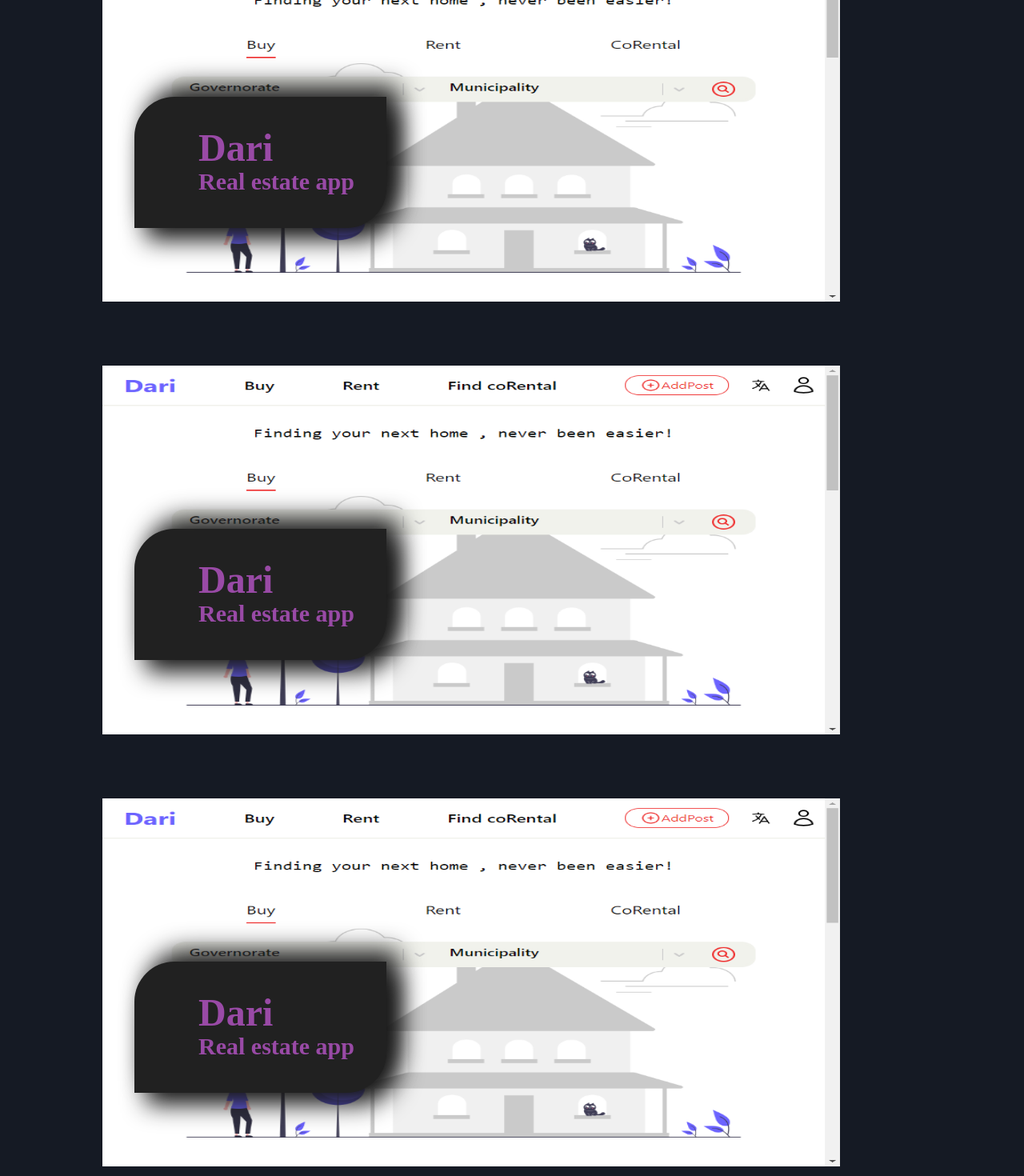
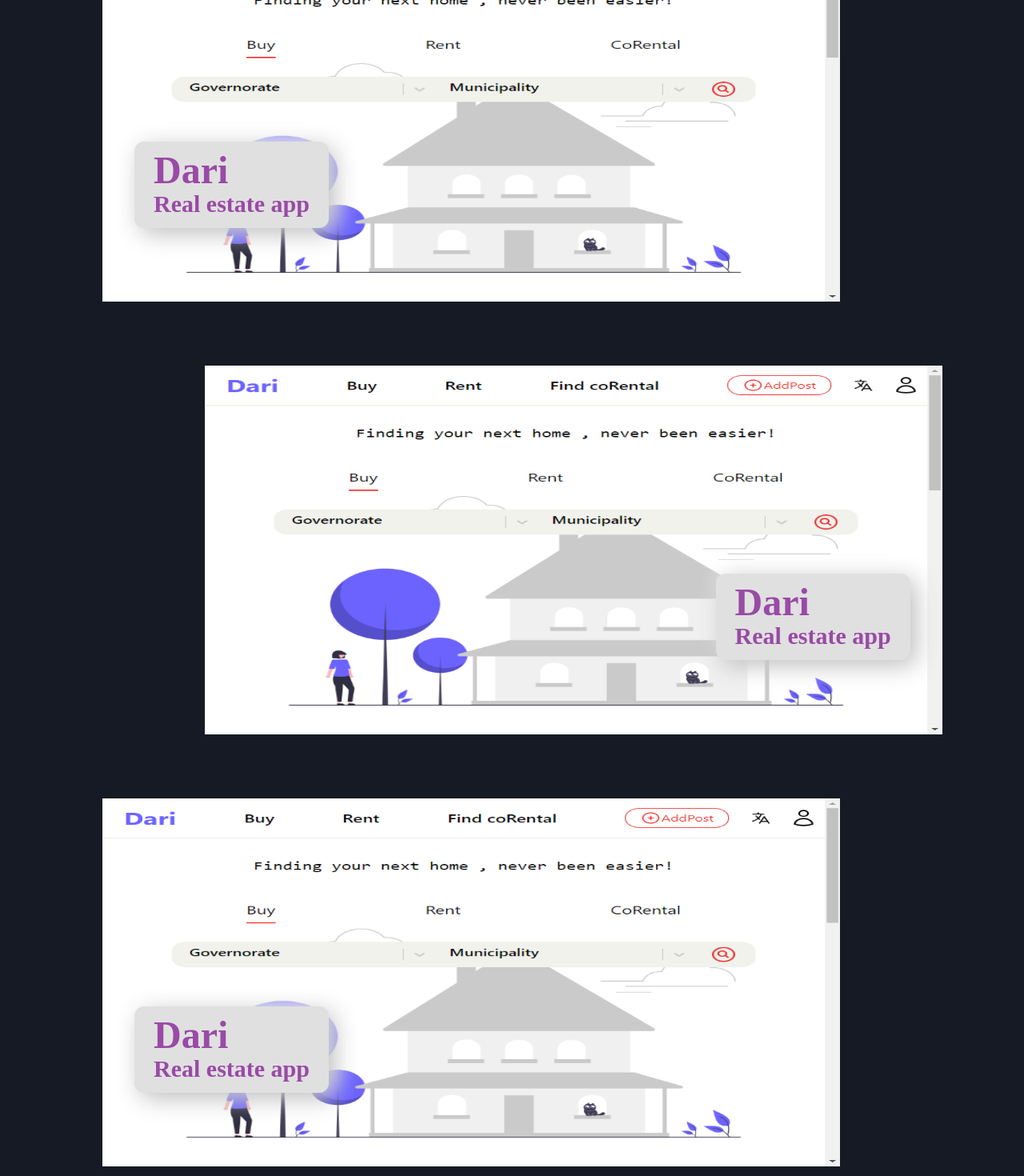
Before and after one commit to hossemedineali/portfolio, a Next.js app: page / in a window 1280 px wide. Shown: the part 1140-2610 px from the top of the page at 80% size. Built offline with nearby package versions, Linux system fonts and the light colour scheme.

Commit message:
fix card and about me section

```diff
--- a/src/components/header.tsx
+++ b/src/components/header.tsx
@@ -1,4 +1,4 @@
-import { motion, useCycle, Cycle } from "framer-motion";
+import { motion, useCycle, Cycle, useScroll, useTransform } from "framer-motion";
 import Menu from "./sections/menu";
 import LogoSVG from "./UI/logosvg";
 
@@ -40,6 +40,10 @@ const Header: React.FC<{ toggleOpen: Cycle; isOpen: boolean }> = ({
   toggleOpen,
   isOpen,
 }) => {
+
+  const { scrollY } = useScroll()
+  const x=useTransform(scrollY,[125,300],['0','100px'])
+
   return (
     <div className="  ">
       <motion.div
@@ -63,9 +67,10 @@ const Header: React.FC<{ toggleOpen: Cycle; isOpen: boolean }> = ({
       </div>
 
       <motion.div
+      style={{x}}
         initial={{ x: "100vw" }}
         animate={{ x: 0 }}
-        transition={{ delay: 1.3, type: "spring", stiffness: 30 }}
+        transition={{ delay: 3.5, type: "spring", stiffness: 30 }}
         className={`fixed right-1 z-20 mr-2 mt-2  flex h-[60px] w-[60px] items-center     justify-center rounded-full  `}
       >
         <label
--- a/src/components/sections/aboutme.tsx
+++ b/src/components/sections/aboutme.tsx
@@ -79,7 +79,7 @@ const Aboutme = () => {
       /> */}
 
       <div className="z-20 relative flex h-full items-center  justify-center">
-        <p className="text-md p-10 text-center leading-relaxed text-white sm:text-xl md:text-4xl ">
+        <p className=" p-10 text-center leading-relaxed text-white text-[6vw] sm:text-Cyellow sm:text-[4vw] md:text-white md:text-[3vw] lg:text-Cviolet ">
           I am a web developer with a passion for creating visually
           appealing and user-friendly websites and applications. I will be happy
           to bring my expertise in creating beautiful user interfaces to your
@@ -90,10 +90,10 @@ const Aboutme = () => {
       </div>
       <motion.div
         style={{ y: moveX, x: moveY }}
-        className="absolute top-10 md:left-10 left-0 text-[#3498db]"
+        className="absolute hidden sm:block top-10 md:left-10 left-0 text-[#3498db]"
       >
         <Image
-          //  className="absolute top-2 left-1 text-[#3498db]"
+          //  className="absolute hidden sm:block top-2 left-1 text-[#3498db]"
           src={controller.src}
           width="50"
           height="50"
@@ -102,11 +102,11 @@ const Aboutme = () => {
       </motion.div>
 
       <motion.div
-        className="absolute bottom-10 left-[50%] "
+        className="absolute hidden sm:block bottom-10 left-[50%] "
         style={{ x: moveX, y: moveY }}
       >
         <Image
-          // className="absolute bottom-2  left-[50%] text-[#3498db] md:right-[50%]"
+          // className="absolute hidden sm:block bottom-2  left-[50%] text-[#3498db] md:right-[50%]"
           src={noise.src}
           width="50"
           height="50"
@@ -115,11 +115,11 @@ const Aboutme = () => {
       </motion.div>
 
       <motion.div
-        className="absolute top-2/3 left-10"
+        className="absolute hidden sm:block top-2/3 left-10"
         style={{ y: moveX, x: moveY }}
       >
         <Image
-          //className="absolute top-2/3 left-0  text-[#3498db]"
+          //className="absolute hidden sm:block top-2/3 left-0  text-[#3498db]"
           src={bug.src}
           width="50"
           height="50"
@@ -128,11 +128,11 @@ const Aboutme = () => {
       </motion.div>
 
       <motion.div
-        className="absolute top-[15%] right-[20%]"
+        className="absolute hidden sm:block top-[15%] right-[20%]"
         style={{ x: moveX, y: moveY }}
       >
         <Image
-          //   className="absolute top-2 right-10 text-[#3498db]  md:right-[50%]"
+          //   className="absolute hidden sm:block top-2 right-10 text-[#3498db]  md:right-[50%]"
           src={code.src}
           width="50"
           height="50"
@@ -140,9 +140,9 @@ const Aboutme = () => {
         />
       </motion.div>
 
-      <motion.div className="absolute bottom-10 right-10" style={{ y: moveX, x: moveY }}>
+      <motion.div className="absolute hidden sm:block bottom-10 right-10" style={{ y: moveX, x: moveY }}>
         <Image
-        //  className="absolute bottom-2 right-1 text-[#3498db]"
+        //  className="absolute hidden sm:block bottom-2 right-1 text-[#3498db]"
           src={Console.src}
           width="50"
           height="50"
@@ -150,9 +150,9 @@ const Aboutme = () => {
         />
       </motion.div>
 
-      <motion.div className="absolute top-40 right-10" style={{ y: moveX, x: moveY }}>
+      <motion.div className="absolute hidden sm:block top-40 right-10" style={{ y: moveX, x: moveY }}>
         <Image
-        //  className="absolute top-40 right-4 text-[#3498db]"
+        //  className="absolute hidden sm:block top-40 right-4 text-[#3498db]"
           src={api.src}
           width="50"
           height="50"
--- a/src/components/sections/work.tsx
+++ b/src/components/sections/work.tsx
@@ -80,7 +80,7 @@ const Work = () => {
       {/* --------------------------------------------------------------------------- */}
       {/* Tittle */}
       <motion.h1
-        ref={ref}
+
         variants={titleContainer}
         initial="hidden"
         animate={annimation}
@@ -96,7 +96,7 @@ const Work = () => {
       </motion.h1>
       {/* -------------------------------------------- */}
       {/* Projects */}
-      <div className="flex flex-col  gap-10  md:gap-20  ">
+      <div  ref={ref} className="flex flex-col  gap-10  md:gap-20  ">
         <P1  />
 
         <P2  />
@@ -146,12 +146,10 @@ const P1: React.FC = () => {
 
             <motion.div
               style={{
-                backgroundColor: "#212121",
-                boxShadow: "15px 15px 30px #191919,15px -15px 30px #292929",
-                transition:
-                  "border-radius cubic-bezier(0.075, 0.82, 0.165, 1) 1s,transform cubic-bezier(0.075, 0.82, 0.165, 1) 1s",
+                backgroundColor: "#e0e0e0",
+                boxShadow: "7px 7px 30px #bebebe,7px -7px 30px #ffffff",
                 }}
-              className="absolute bottom-[20%] left-10  rounded-br-[50px] rounded-tl-[50px] p-10  pl-5 text-primary transition-all duration-300 ease-in-out group-hover:scale-110 md:pl-20  "
+              className="absolute bottom-[20%] left-10  rounded-xl px-6 py-3  text-primary transition-all duration-300 ease-in-out group-hover:scale-110   "
             >
               <h1 className="font-Allerta text-2xl font-extrabold md:text-5xl">
                 Dari
@@ -160,7 +158,9 @@ const P1: React.FC = () => {
                 Real estate app
               </h3>
             </motion.div>
-            <div ref={ref} className="absolute top-[70%]  w-full "></div>
+
+
+            <div ref={ref} className="absolute top-[50%]  w-full "></div>
             <motion.div
               style={{
                 left: isInView ? "100%" : "0",
@@ -187,7 +187,7 @@ const P2= () => {
 
   return (
     <AnimatePresence>
-      <div className="mx-auto w-[100vw] md:w-[80vw] ">
+      <div className="ml-auto w-[100vw] md:w-[80vw] ">
         <motion.section
           onClick={() => {
             project.setProjectNumber(1);
@@ -205,7 +205,7 @@ const P2= () => {
             ></div>
 
             {isInView && (
-              <div className="absolute -right-6 -top-10 h-40    translate-y-5 overflow-hidden leading-none  text-[#2c2a2a] opacity-0 transition-all duration-300 group-hover:translate-y-0 group-hover:opacity-100 ">
+              <div className="absolute -left-6 -top-10 h-40    translate-y-5 overflow-hidden leading-none  text-[#2c2a2a] opacity-0 transition-all duration-300 group-hover:translate-y-0 group-hover:opacity-100 ">
                 <div className="relative">
                   <p className=" text-[161px] font-extrabold transition-all delay-300 duration-300 group-hover:text-[#D6D6D2]">
                     01
@@ -216,12 +216,10 @@ const P2= () => {
 
              <motion.div
               style={{
-                backgroundColor: "#212121",
-                boxShadow: "15px 15px 30px #191919,15px -15px 30px #292929",
-                transition:
-                  "border-radius cubic-bezier(0.075, 0.82, 0.165, 1) 1s,transform cubic-bezier(0.075, 0.82, 0.165, 1) 1s",
+                backgroundColor: "#e0e0e0",
+                boxShadow: "7px 7px 30px #bebebe,7px -7px 30px #ffffff",
                 }}
-              className="absolute bottom-[20%] left-10  rounded-br-[50px] rounded-tl-[50px] p-10  pl-5 text-primary transition-all duration-300 ease-in-out group-hover:scale-110 md:pl-20  "
+              className="absolute bottom-[20%] right-10  rounded-xl px-6 py-3  text-primary transition-all duration-300 ease-in-out group-hover:scale-110   "
             >
               <h1 className="font-Allerta text-2xl font-extrabold md:text-5xl">
                 Dari
@@ -284,12 +282,10 @@ const P3= () => {
 
              <motion.div
               style={{
-                backgroundColor: "#212121",
-                boxShadow: "15px 15px 30px #191919,15px -15px 30px #292929",
-                transition:
-                  "border-radius cubic-bezier(0.075, 0.82, 0.165, 1) 1s,transform cubic-bezier(0.075, 0.82, 0.165, 1) 1s",
+                backgroundColor: "#e0e0e0",
+                boxShadow: "7px 7px 30px #bebebe,7px -7px 30px #ffffff",
                 }}
-              className="absolute bottom-[20%] left-10  rounded-br-[50px] rounded-tl-[50px] p-10  pl-5 text-primary transition-all duration-300 ease-in-out group-hover:scale-110 md:pl-20  "
+              className="absolute bottom-[20%] left-10  rounded-xl px-6 py-3  text-primary transition-all duration-300 ease-in-out group-hover:scale-110   "
             >
               <h1 className="font-Allerta text-2xl font-extrabold md:text-5xl">
                 Dari
@@ -323,7 +319,7 @@ const P4 = () => {
 
   return (
     <AnimatePresence>
-      <div className="mx-auto w-[100vw] md:w-[80vw] ">
+      <div className="ml-auto w-[100vw] md:w-[80vw] ">
         <motion.section
           onClick={() => {
             project.setProjectNumber(1);
@@ -341,7 +337,7 @@ const P4 = () => {
             ></div>
 
             {isInView && (
-              <div className="absolute -right-6 -top-10 h-40    translate-y-5 overflow-hidden leading-none  text-[#2c2a2a] opacity-0 transition-all duration-300 group-hover:translate-y-0 group-hover:opacity-100 ">
+              <div className="absolute -left-6 -top-10 h-40    translate-y-5 overflow-hidden leading-none  text-[#2c2a2a] opacity-0 transition-all duration-300 group-hover:translate-y-0 group-hover:opacity-100 ">
                 <div className="relative">
                   <p className=" text-[161px] font-extrabold transition-all delay-300 duration-300 group-hover:text-[#D6D6D2]">
                     01
@@ -352,12 +348,10 @@ const P4 = () => {
 
              <motion.div
               style={{
-                backgroundColor: "#212121",
-                boxShadow: "15px 15px 30px #191919,15px -15px 30px #292929",
-                transition:
-                  "border-radius cubic-bezier(0.075, 0.82, 0.165, 1) 1s,transform cubic-bezier(0.075, 0.82, 0.165, 1) 1s",
+                backgroundColor: "#e0e0e0",
+                boxShadow: "7px 7px 30px #bebebe,7px -7px 30px #ffffff",
                 }}
-              className="absolute bottom-[20%] left-10  rounded-br-[50px] rounded-tl-[50px] p-10  pl-5 text-primary transition-all duration-300 ease-in-out group-hover:scale-110 md:pl-20  "
+              className="absolute bottom-[20%] right-10  rounded-xl px-6 py-3  text-primary transition-all duration-300 ease-in-out group-hover:scale-110   "
             >
               <h1 className="font-Allerta text-2xl font-extrabold md:text-5xl">
                 Dari
```
Also changed, not shown: src/components/UI/logosvg.tsx (+5 -4 lines). Lines whose indentation alone changed are shown as unchanged.
